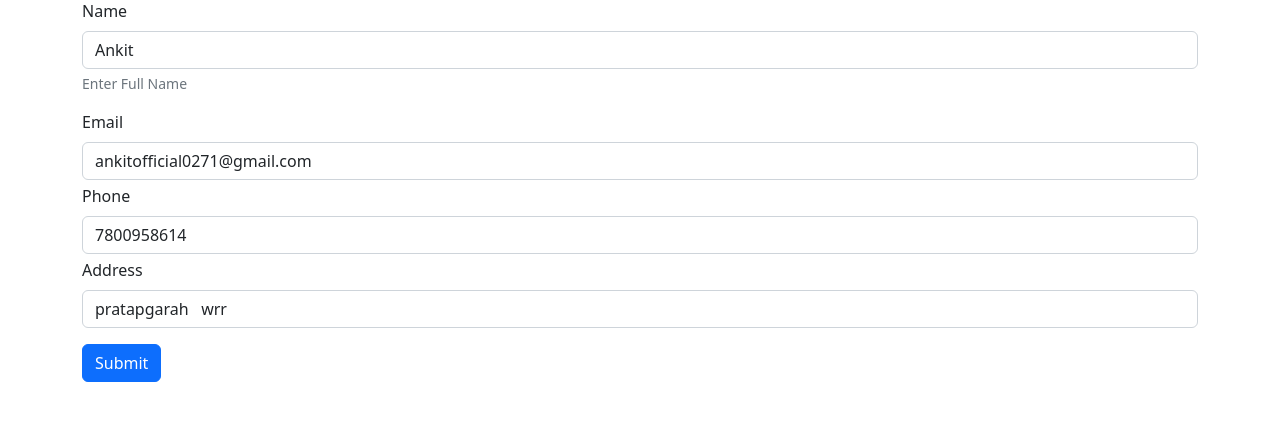
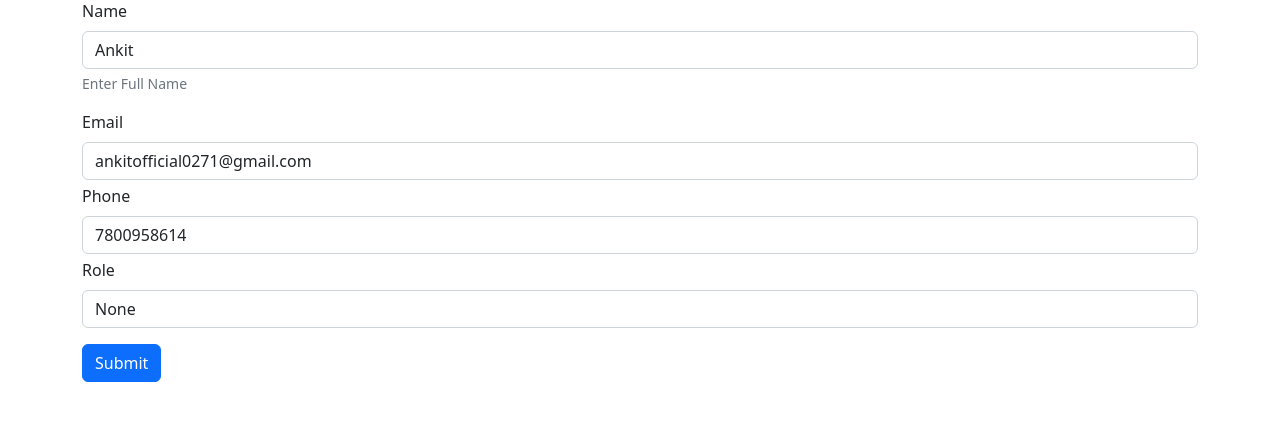
Before and after one commit to AnkitYadav0271/python-training, a Flask app: page /update/15 in a window 1280 px wide. Shown: the part 103-543 px from the top of the page. Run offline with Flask 3, Linux system fonts and the light colour scheme; data comes from the database, SQL or seed files in the repository.

Commit message:
change address to role

```diff
--- a/app.py
+++ b/app.py
@@ -12,7 +12,7 @@
     name = db.Column(db.String(), nullable = False)
     email = db.Column(db.String(100), nullable = False)
     phone_no = db.Column(db.String(13),nullable = False)
-    address = db.Column(db.String(), nullable = False)
+    role = db.Column(db.String(), nullable = False)
 
     def __repr__(self):
         return f"{self.sno} - {self.name} "
@@ -27,8 +27,8 @@
        name = request.form["name"]
        email = request.form["email"]
        phone = request.form["phone"]
-       address = request.form["address"]
-       employee = Employee( name = name, address = address,phone_no = phone, email = email,)
+       role = request.form["address"]
+       employee = Employee( name = name, role = role,phone_no = phone, email = email,)
        db.session.add(employee)
        db.session.commit()
     all_employee = Employee.query.all()
@@ -51,12 +51,12 @@
         name = request.form["name"]
         email= request.form["email"]
         phone = request.form["phone"]
-        address = request.form["address"]
+        role = request.form["role"]
         employee = Employee.query.filter_by(sno = sno).first()
         employee.name = name
         employee.email = email
         employee.phone = phone
-        employee.address = address
+        employee.role = role
         db.session.add(employee)
         db.session.commit()
         return redirect("/")
--- a/templates/index.html
+++ b/templates/index.html
@@ -76,7 +76,7 @@
       </div>
       <div class="mb-3">
         <label for="address" class="form-label">Address</label>
-        <input type="text" class="form-control" id="address" name="address"></input>
+        <input type="text" class="form-control" id="role" name="role"></input>
       </div>
 
       <button type="submit" class="btn btn-primary">Submit</button>
@@ -95,7 +95,7 @@
           <th scope="col">Name</th>
           <th scope="col">Email</th>
           <th scope="col">Phone</th>
-          <th scope="col">Address </th>
+          <th scope="col">Role </th>
           <th scope="col">Action</th>
 
         </tr>
@@ -107,7 +107,7 @@
           <td>{{i.name}}</td>
           <td>{{i.email}}</td>
           <td>{{i.phone_no}}</td>
-          <td>{{i.address}}</td>
+          <td>{{i.role}}</td>
           <td>
             <a class="btn btn-dark btn-sm" role="button" aria-disabled="true" href="/update/{{i.sno}}">update</a>
             <a href="/delete/{{i.sno}}" class="btn btn-danger btn-sm" role="button" aria-disabled="true">delete</a>
--- a/templates/update.html
+++ b/templates/update.html
@@ -78,9 +78,9 @@
                 <input type="text" class="form-control" id="phone" name="phone" value="{{employee.phone_no}}"></input>
             </div>
             <div class="mb-3">
-                <label for="address" class="form-label">Address</label>
-                <input type="text" class="form-control" id="address" name="address"
-                    value="{{employee.address}}"></input>
+                <label for="address" class="form-label">Role</label>
+                <input type="text" class="form-control" id="role" name="role"
+                    value="{{employee.role}}"></input>
             </div>
 
             <button type="submit" class="btn btn-primary">Submit</button>
```
